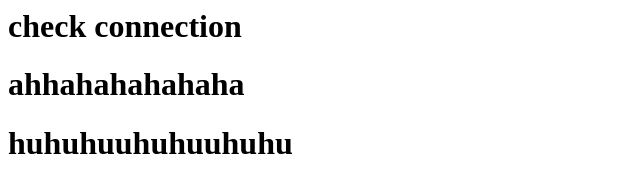
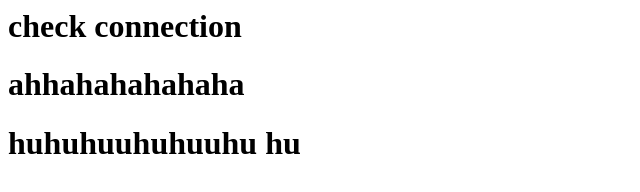
Before and after one commit to nguyenmanh96/git-demo, a plain HTML site: page index.html in a window 1280 px wide. Shown: the full height of the page, 0-640 px from the left. Drawn offline with Linux system fonts and the light colour scheme.

Commit message:
thay doi

```diff
--- a/index.html
+++ b/index.html
@@ -3,4 +3,4 @@
 <h1> ahhahahahahaha </h1>
 
 
-<h1> huhuhuuhuhuuhuhu </h1>
+<h1> huhuhuuhuhuuhu hu </h1>
```
